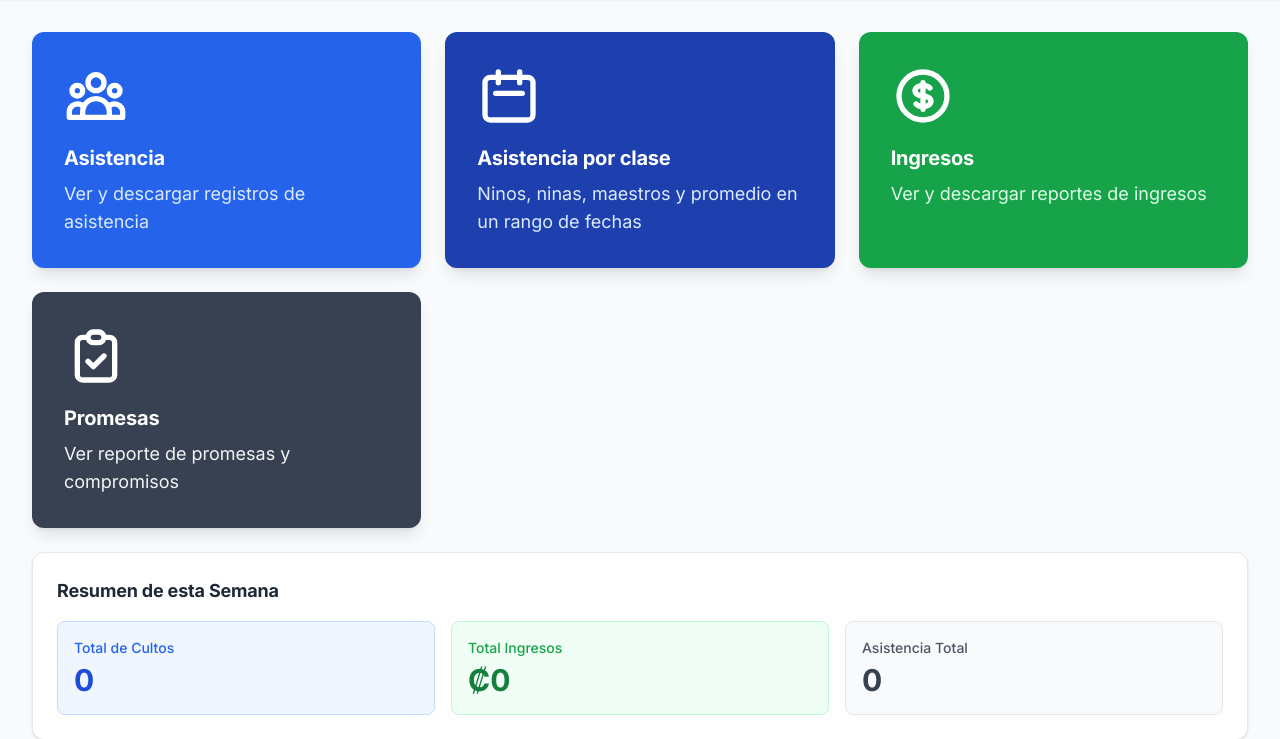
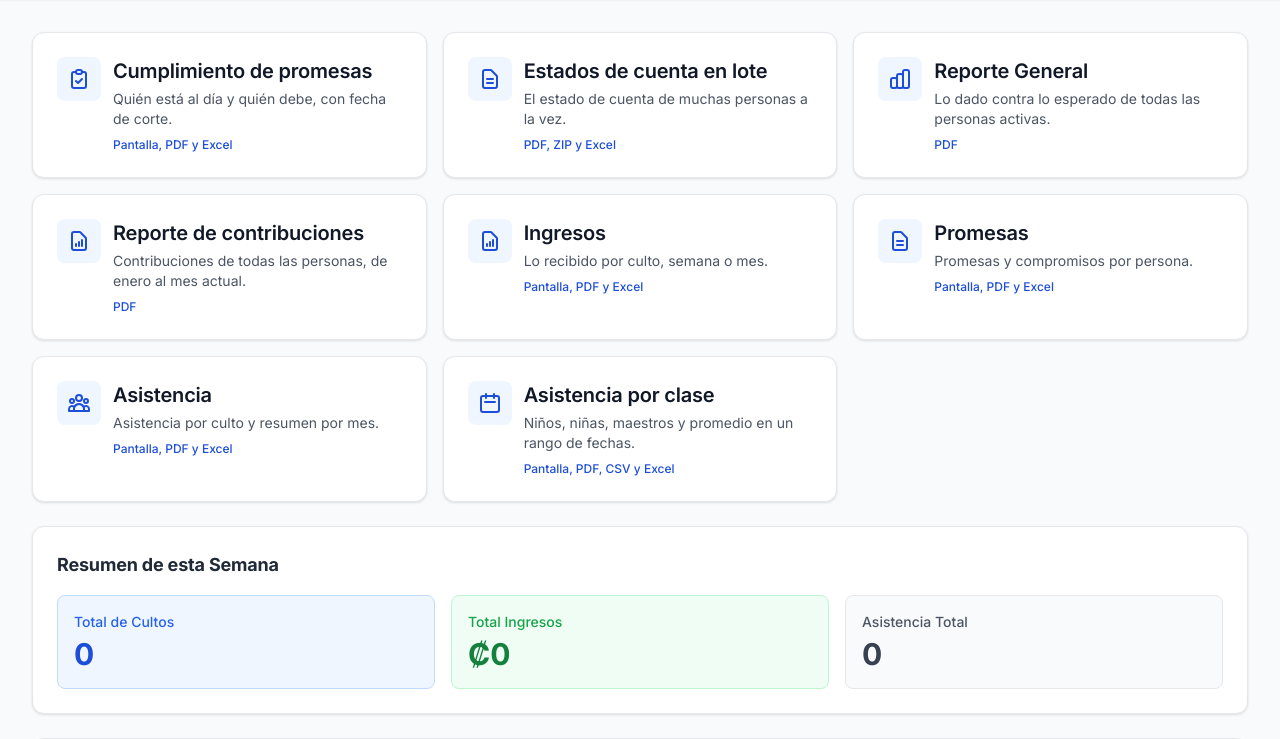
Before and after one commit to 1KATZUNO/IBBLA, a Laravel app: page /ingresos-asistencia in a window 1280 px wide. Shown: the part 49-788 px from the top of the page. Run offline with Laravel 12, Linux system fonts and the light colour scheme; a user stored in the database is signed in; data comes from the database, SQL or seed files in the repository; data that the repository does not hold is empty; style sheets or scripts are compiled from the project's sources.

Commit message:
feat(reportes): centro de reportes con tarjetas por rol y entradas nuevas en el buscador

```diff
--- a/app/Support/Navegacion/Menu.php
+++ b/app/Support/Navegacion/Menu.php
@@ -73,7 +73,7 @@ class Menu
             $porRuta[$it['ruta']] = [
                 'titulo' => $it['etiqueta'],
                 'ruta' => $it['ruta'],
-                'url' => route($it['ruta']),
+                'url' => route($it['ruta'], $it['params'] ?? []),
                 'icono' => $it['icono'],
                 'grupo' => $it['grupo'] ?? 'General',
                 'tipo' => $it['tipo'] ?? 'pantalla',
@@ -148,7 +148,7 @@ class Menu
                 self::it('personas.index', 'Gestionar Personas', 'personas', 'personas.*|compromisos.*', $p['admin'], 'personas miembros hermanos pin telefono promesas compromisos estado de cuenta ficha'),
                 self::it('admin.ministerios.index', 'Ministerios', 'estrella', 'admin.ministerios.*', $p['admin'], 'ministerios areas de servicio lideres'),
                 self::it('usuarios.index', 'Gestionar Usuarios', 'personas', 'usuarios.*', $p['admin'], 'usuarios roles permisos contrasena acceso cuentas'),
-                self::it($rutaAccesos, 'Accesos', 'candado', 'admin.accesos.*|accesos.*', $p['admin'], 'accesos permisos de edicion culto tesorero conceder revocar'),
+                self::it($rutaAccesos, 'Accesos', 'candado', 'admin.accesos.*|accesos.*', $p['admin'], 'accesos permisos de edicion culto tesorero conceder revocar vencimiento corregir culto cerrado'),
                 self::it('admin.servidores.index', 'Servidores', 'grupo', 'admin.servidores.*', $p['admin'], 'servidores qr asistencia de servidores reporte de servidores'),
                 self::it('asistencia.importar.index', 'Cargar Histórico', 'subir', 'asistencia.importar.*', $p['admin'], 'importar historico excel asistencias antiguas plantilla'),
                 self::it('admin.auditoria.index', 'Auditoría', 'lupa', 'admin.auditoria.index', $p['admin'], 'auditoria historial de cambios quien modifico bitacora'),
@@ -178,6 +178,9 @@ class Menu
             self::extra('ingresos-asistencia.asistencia', 'Reporte de asistencia', 'reporte', $p['asistencia'], 'reporte asistencia por culto mes pdf excel', 'Reportes', 'reporte'),
             self::extra('ingresos-asistencia.promesas', 'Reporte de promesas', 'reporte', $p['recuento'], 'reporte promesas cumplimiento pdf excel anual', 'Reportes', 'reporte'),
             self::extra('ingresos-asistencia.promesas-por-clase', 'Promesas por clase', 'reporte', $p['recuento'], 'reporte promesas por clase grupo', 'Reportes', 'reporte'),
+            self::extra('reportes.cumplimiento', 'Cumplimiento de promesas', 'check', $p['recuento'], 'cumplimiento al dia pendientes quien debe corte fecha de corte promesas pdf excel', 'Reportes', 'reporte'),
+            self::extra('reportes.estados-cuenta', 'Estados de cuenta en lote', 'documento', $p['recuento'], 'estados de cuenta lote varias personas corte pdf zip excel', 'Reportes', 'reporte'),
+            self::extra('personas.reporte-general', 'Reporte General', 'barras', $p['recuento'], 'reporte general dado contra esperado dado vs esperado todas las personas pdf', 'Reportes', 'reporte', ['accion' => 'ver']),
             self::extra('admin.servidores.reporte', 'Reporte de servidores', 'reporte', $p['admin'], 'reporte servidores asistencia de servidores pdf', 'Reportes', 'reporte'),
             self::extra('profile.edit', 'Mi cuenta', 'usuario', true, 'mi cuenta perfil nombre correo contrasena clave cambiar whatsapp avisos', 'General'),
         ];
@@ -197,7 +200,7 @@ class Menu
     }
 
     /** @return array<string, mixed> */
-    private static function extra(string $ruta, string $etiqueta, string $icono, bool $visible, string $claves, string $grupo, string $tipo = 'pantalla'): array
+    private static function extra(string $ruta, string $etiqueta, string $icono, bool $visible, string $claves, string $grupo, string $tipo = 'pantalla', array $params = []): array
     {
         return [
             'ruta' => $ruta,
@@ -207,6 +210,7 @@ class Menu
             'claves' => $claves,
             'grupo' => $grupo,
             'tipo' => $tipo,
+            'params' => $params,
         ];
     }
 }
--- a/resources/views/ingresos-asistencia/index.blade.php
+++ b/resources/views/ingresos-asistencia/index.blade.php
@@ -5,63 +5,36 @@
 
 @section('content')
 <div class="space-y-6">
-    <!-- Botones Principales: cada reporte aparece solo si el rol lo puede abrir (antes el de asistencia daba 403 a tesoreria) -->
-    <div class="grid grid-cols-1 sm:grid-cols-2 xl:grid-cols-3 gap-6">
-        @if(Auth::user()->canAccessAsistencia())
-        <!-- Botón Asistencia -->
-        <a href="{{ route('ingresos-asistencia.asistencia') }}" class="block">
-            <div class="h-full bg-brand-600 rounded-xl shadow-lg hover:shadow-2xl transition-shadow duration-300 p-6 xl:p-8 text-white cursor-pointer">
-                <div class="flex items-center justify-between mb-4">
-                    <svg class="w-16 h-16" fill="none" stroke="currentColor" viewBox="0 0 24 24">
-                        <path stroke-linecap="round" stroke-linejoin="round" stroke-width="2" d="M17 20h5v-2a3 3 0 00-5.356-1.857M17 20H7m10 0v-2c0-.656-.126-1.283-.356-1.857M7 20H2v-2a3 3 0 015.356-1.857M7 20v-2c0-.656.126-1.283.356-1.857m0 0a5.002 5.002 0 019.288 0M15 7a3 3 0 11-6 0 3 3 0 016 0zm6 3a2 2 0 11-4 0 2 2 0 014 0zM7 10a2 2 0 11-4 0 2 2 0 014 0z"></path>
-                    </svg>
+    {{-- Centro de reportes: una tarjeta por reporte, solo los que el rol puede abrir (misma regla que la ruta) --}}
+    @php
+        $verDinero = Auth::user()->canAccessRecuento();
+        $verAsistencia = Auth::user()->canAccessAsistencia();
+        $tarjetas = array_values(array_filter([
+            ['ruta' => 'reportes.cumplimiento', 'visible' => $verDinero, 'icono' => 'check', 'titulo' => 'Cumplimiento de promesas', 'texto' => 'Quién está al día y quién debe, con fecha de corte.', 'formatos' => 'Pantalla, PDF y Excel'],
+            ['ruta' => 'reportes.estados-cuenta', 'visible' => $verDinero, 'icono' => 'documento', 'titulo' => 'Estados de cuenta en lote', 'texto' => 'El estado de cuenta de muchas personas a la vez.', 'formatos' => 'PDF, ZIP y Excel'],
+            ['ruta' => 'personas.reporte-general', 'params' => ['accion' => 'ver'], 'visible' => $verDinero, 'icono' => 'barras', 'titulo' => 'Reporte General', 'texto' => 'Lo dado contra lo esperado de todas las personas activas.', 'formatos' => 'PDF'],
+            ['ruta' => 'personas.reporte-pdf', 'params' => ['accion' => 'ver'], 'visible' => $verDinero, 'icono' => 'reporte', 'titulo' => 'Reporte de contribuciones', 'texto' => 'Contribuciones de todas las personas, de enero al mes actual.', 'formatos' => 'PDF'],
+            ['ruta' => 'ingresos-asistencia.ingresos', 'visible' => $verDinero, 'icono' => 'reporte', 'titulo' => 'Ingresos', 'texto' => 'Lo recibido por culto, semana o mes.', 'formatos' => 'Pantalla, PDF y Excel'],
+            ['ruta' => 'ingresos-asistencia.promesas', 'visible' => $verDinero, 'icono' => 'documento', 'titulo' => 'Promesas', 'texto' => 'Promesas y compromisos por persona.', 'formatos' => 'Pantalla, PDF y Excel'],
+            ['ruta' => 'ingresos-asistencia.asistencia', 'visible' => $verAsistencia, 'icono' => 'grupo', 'titulo' => 'Asistencia', 'texto' => 'Asistencia por culto y resumen por mes.', 'formatos' => 'Pantalla, PDF y Excel'],
+            ['ruta' => 'ingresos-asistencia.asistencia-clases', 'visible' => $verAsistencia, 'icono' => 'calendario', 'titulo' => 'Asistencia por clase', 'texto' => 'Niños, niñas, maestros y promedio en un rango de fechas.', 'formatos' => 'Pantalla, PDF, CSV y Excel'],
+        ], fn ($t) => $t['visible'] && \Illuminate\Support\Facades\Route::has($t['ruta'])));
+    @endphp
+    <div class="grid grid-cols-1 sm:grid-cols-2 xl:grid-cols-3 gap-4" data-testid="centro-reportes">
+        @foreach($tarjetas as $t)
+        <a href="{{ route($t['ruta'], $t['params'] ?? []) }}" @if(isset($t['params'])) target="_blank" rel="noopener" @endif class="block h-full bg-white rounded-xl border border-gray-200 shadow-card hover:shadow-card-hover transition-shadow p-4 sm:p-6">
+            <div class="flex items-start gap-3">
+                <span class="shrink-0 inline-flex items-center justify-center w-11 h-11 rounded-lg bg-brand-50 text-brand-700">
+                    <x-icono :nombre="$t['icono']" class="w-6 h-6" />
+                </span>
+                <div class="min-w-0">
+                    <h2 class="text-base font-semibold text-gray-900">{{ $t['titulo'] }}</h2>
+                    <p class="text-sm text-gray-600 mt-1">{{ $t['texto'] }}</p>
+                    <p class="text-xs font-medium text-brand-700 mt-2">{{ $t['formatos'] }}</p>
                 </div>
-                <h2 class="text-2xl xl:text-3xl font-bold mb-2">Asistencia</h2>
-                <p class="text-brand-100 text-lg">Ver y descargar registros de asistencia</p>
             </div>
         </a>
-
-        @if(Route::has('ingresos-asistencia.asistencia-clases'))
-        <!-- Asistencia por clase en un rango de fechas (pantalla nueva de la rama de asistencia por rango) -->
-        <a href="{{ route('ingresos-asistencia.asistencia-clases') }}" class="block">
-            <div class="h-full bg-brand-800 rounded-xl shadow-lg hover:shadow-2xl transition-shadow duration-300 p-6 xl:p-8 text-white cursor-pointer">
-                <div class="flex items-center justify-between mb-4">
-                    <svg class="w-16 h-16" fill="none" stroke="currentColor" viewBox="0 0 24 24" aria-hidden="true">
-                        <path stroke-linecap="round" stroke-linejoin="round" stroke-width="2" d="M8 7V3m8 4V3m-9 8h10M5 21h14a2 2 0 002-2V7a2 2 0 00-2-2H5a2 2 0 00-2 2v12a2 2 0 002 2z"></path>
-                    </svg>
-                </div>
-                <h2 class="text-2xl xl:text-3xl font-bold mb-2">Asistencia por clase</h2>
-                <p class="text-brand-100 text-lg">Ninos, ninas, maestros y promedio en un rango de fechas</p>
-            </div>
-        </a>
-        @endif
-        @endif
-
-        <!-- Botón Ingresos -->
-        <a href="{{ route('ingresos-asistencia.ingresos') }}" class="block">
-            <div class="h-full bg-green-600 rounded-xl shadow-lg hover:shadow-2xl transition-shadow duration-300 p-6 xl:p-8 text-white cursor-pointer">
-                <div class="flex items-center justify-between mb-4">
-                    <svg class="w-16 h-16" fill="none" stroke="currentColor" viewBox="0 0 24 24">
-                        <path stroke-linecap="round" stroke-linejoin="round" stroke-width="2" d="M12 8c-1.657 0-3 .895-3 2s1.343 2 3 2 3 .895 3 2-1.343 2-3 2m0-8c1.11 0 2.08.402 2.599 1M12 8V7m0 1v8m0 0v1m0-1c-1.11 0-2.08-.402-2.599-1M21 12a9 9 0 11-18 0 9 9 0 0118 0z"></path>
-                    </svg>
-                </div>
-                <h2 class="text-2xl xl:text-3xl font-bold mb-2">Ingresos</h2>
-                <p class="text-green-100 text-lg">Ver y descargar reportes de ingresos</p>
-            </div>
-        </a>
-
-        <!-- Botón Promesas -->
-        <a href="{{ route('ingresos-asistencia.promesas') }}" class="block">
-            <div class="h-full bg-gray-700 rounded-xl shadow-lg hover:shadow-2xl transition-shadow duration-300 p-6 xl:p-8 text-white cursor-pointer">
-                <div class="flex items-center justify-between mb-4">
-                    <svg class="w-16 h-16" fill="none" stroke="currentColor" viewBox="0 0 24 24">
-                        <path stroke-linecap="round" stroke-linejoin="round" stroke-width="2" d="M9 5H7a2 2 0 00-2 2v12a2 2 0 002 2h10a2 2 0 002-2V7a2 2 0 00-2-2h-2M9 5a2 2 0 002 2h2a2 2 0 002-2M9 5a2 2 0 012-2h2a2 2 0 012 2m-6 9l2 2 4-4"></path>
-                    </svg>
-                </div>
-                <h2 class="text-2xl xl:text-3xl font-bold mb-2">Promesas</h2>
-                <p class="text-gray-100 text-lg">Ver reporte de promesas y compromisos</p>
-            </div>
-        </a>
+        @endforeach
     </div>
 
     <!-- Resumen Rápido -->
```
Also changed, not shown: tests/Feature/BuscadorGlobalTest.php (+41 -0 lines), tests/Feature/CentroReportesTest.php (added, +75 -0 lines).
